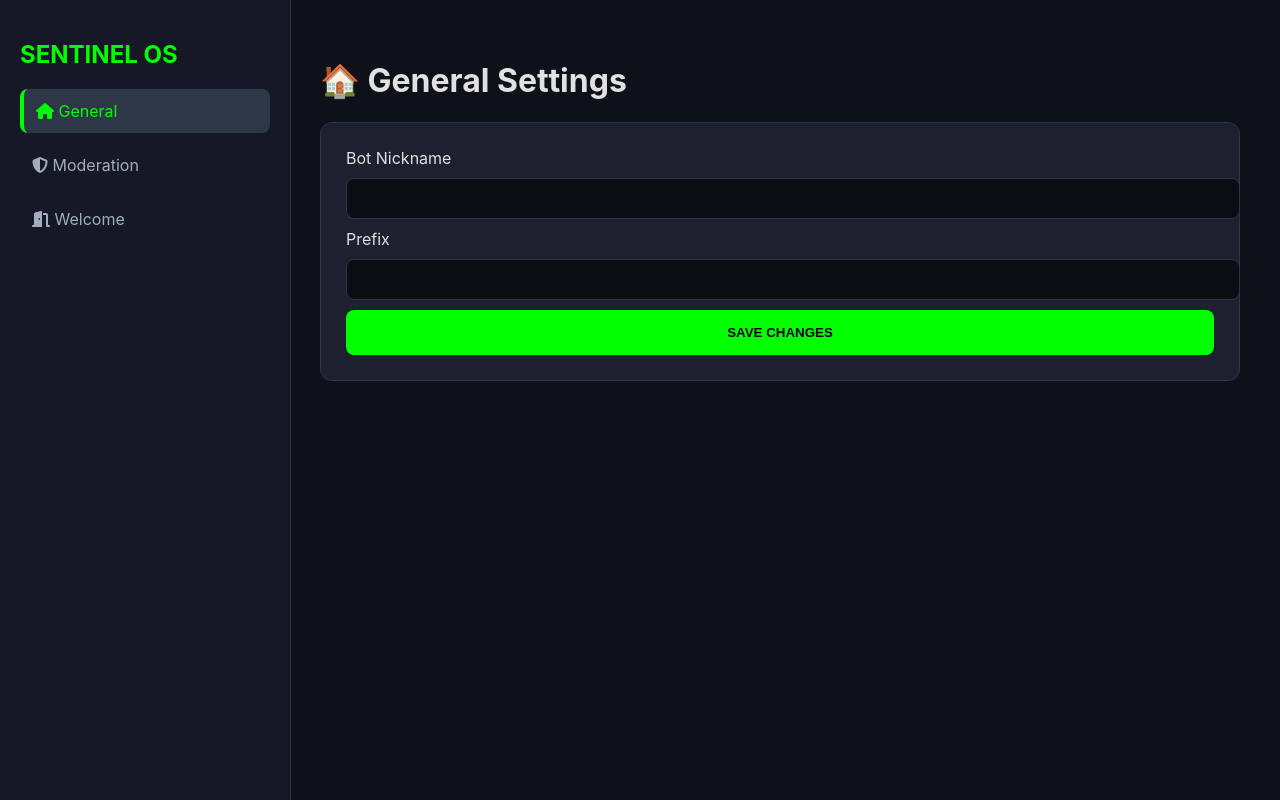
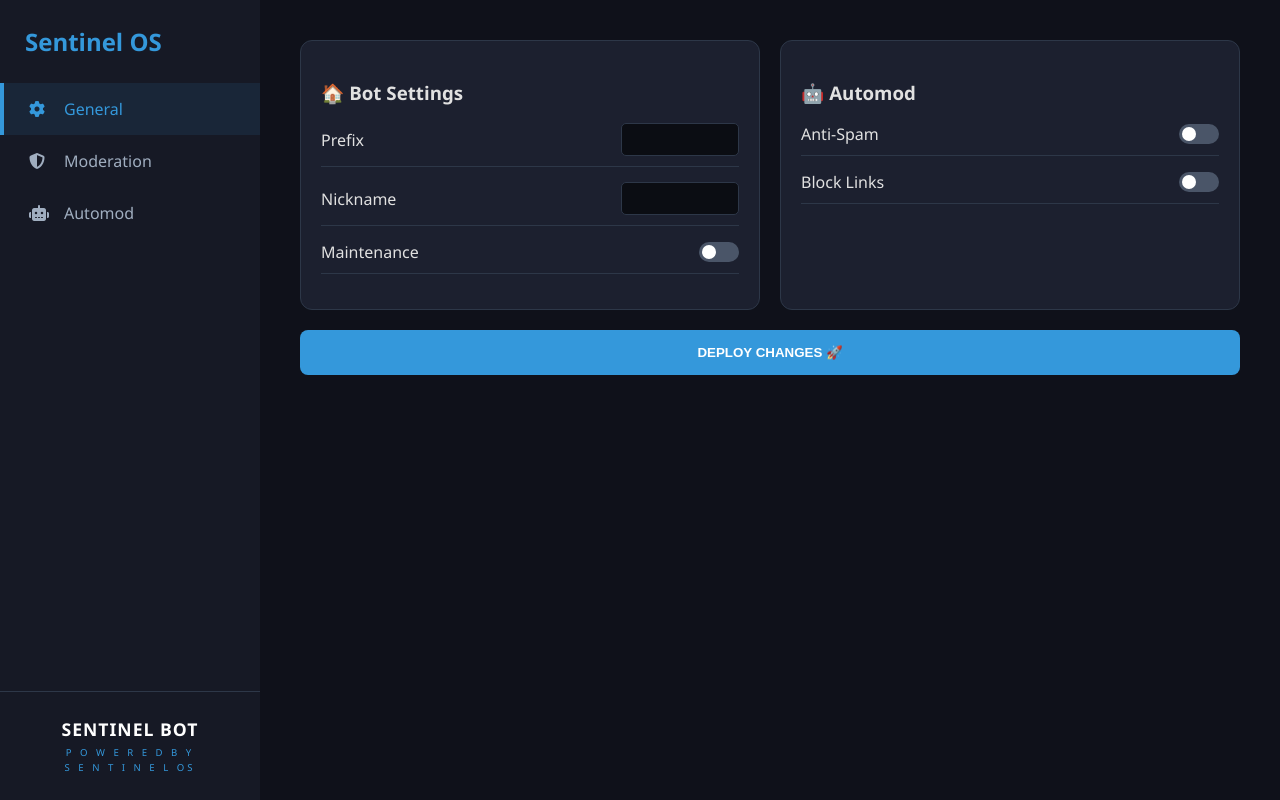
Before and after one commit to aronnachy-cyber/Intindo, a Python web app: template templates/index.html in a window 1280 px wide. Run offline with Jinja, Linux system fonts and the light colour scheme; the template is opened without the code that fills it, so the values that code supplies are empty.

Commit message:
Update index.html

```diff
--- a/templates/index.html
+++ b/templates/index.html
@@ -1,36 +1,78 @@
 <!DOCTYPE html>
 <html lang="en">
 <head>
-    <meta charset="UTF-8"><title>Sentinel OS - General</title>
-    <link rel="stylesheet" href="https://cdnjs.cloudflare.com/ajax/libs/font-awesome/6.4.0/css/all.min.css">
+    <meta charset="UTF-8">
+    <meta name="viewport" content="width=device-width, initial-scale=1.0">
+    <title>Sentinel OS Dashboard</title>
+    <link rel="stylesheet" href="https://cdnjs.cloudflare.com/ajax/libs/font-awesome/6.5.1/css/all.min.css">
     <style>
-        :root { --bg: #0f111a; --sidebar: #161925; --accent: #00ff00; --text: #e1e1e1; --card: #1c202f; }
-        body { background: var(--bg); color: var(--text); font-family: 'Inter', sans-serif; margin: 0; display: flex; }
-        .sidebar { width: 250px; background: var(--sidebar); height: 100vh; padding: 20px; border-right: 1px solid #2d3748; position: fixed; }
-        .nav-item { display: block; padding: 12px; color: #a0aec0; text-decoration: none; border-radius: 8px; margin-bottom: 10px; }
-        .active { background: #2d3748; color: var(--accent); border-left: 4px solid var(--accent); }
-        .main { margin-left: 280px; padding: 40px; flex: 1; }
-        .card { background: var(--card); padding: 25px; border-radius: 12px; border: 1px solid #2d3748; }
-        input { width: 100%; padding: 12px; background: #0b0d13; border: 1px solid #2d3748; color: #fff; border-radius: 8px; margin: 10px 0; }
-        .btn { width: 100%; padding: 15px; background: var(--accent); border: none; border-radius: 8px; font-weight: bold; cursor: pointer; }
+        :root { --bg: #0f111a; --side: #161925; --card: #1c202f; --blue: #3498db; --green: #2ecc71; --text: #e1e1e1; }
+        body { background: var(--bg); color: var(--text); font-family: 'Segoe UI', sans-serif; margin: 0; display: flex; flex-direction: row; min-height: 100vh; }
+
+        .sidebar { width: 260px; background: var(--side); display: flex; flex-direction: column; position: fixed; height: 100vh; transition: 0.3s; }
+        .nav-item { padding: 15px 25px; color: #a0aec0; text-decoration: none; display: flex; align-items: center; border-left: 4px solid transparent; }
+        .nav-item.active { background: rgba(52, 152, 219, 0.1); color: var(--blue); border-left-color: var(--blue); }
+        .nav-item i { margin-right: 15px; width: 20px; }
+
+        .branding { margin-top: auto; padding: 25px; border-top: 1px solid #2d3748; text-align: center; }
+        .bot-name { font-weight: bold; font-size: 1.1rem; letter-spacing: 1px; color: #fff; }
+        .pow { font-size: 0.6rem; color: var(--blue); text-transform: uppercase; letter-spacing: 3px; margin-top: 5px; line-height: 1.5; }
+
+        .main { margin-left: 260px; padding: 40px; width: 100%; transition: 0.3s; }
+        .grid { display: grid; grid-template-columns: repeat(auto-fit, minmax(300px, 1fr)); gap: 20px; }
+        .card { background: var(--card); padding: 20px; border-radius: 12px; border: 1px solid #2d3748; }
+
+        /* Form Styling */
+        .row { display: flex; justify-content: space-between; align-items: center; margin-bottom: 15px; padding-bottom: 10px; border-bottom: 1px solid #2d3748; }
+        input[type="text"] { background: #0b0d13; border: 1px solid #2d3748; color: #fff; padding: 8px; border-radius: 5px; width: 100px; }
+
+        .switch { position: relative; width: 40px; height: 20px; }
+        .switch input { opacity: 0; }
+        .slider { position: absolute; top: 0; left: 0; right: 0; bottom: 0; background: #4a5568; border-radius: 20px; transition: 0.4s; cursor: pointer; }
+        .slider:before { position: absolute; content: ""; height: 14px; width: 14px; left: 3px; bottom: 3px; background: white; border-radius: 50%; transition: 0.4s; }
+        input:checked + .slider { background: var(--green); }
+        input:checked + .slider:before { transform: translateX(20px); }
+
+        .save-btn { width: 100%; padding: 15px; background: var(--blue); border: none; color: #fff; font-weight: bold; border-radius: 8px; cursor: pointer; margin-top: 20px; }
+
+        /* Mobile Fix */
+        @media (max-width: 768px) {
+            body { flex-direction: column; }
+            .sidebar { width: 100%; height: auto; position: relative; }
+            .main { margin-left: 0; padding: 20px; }
+            .grid { grid-template-columns: 1fr; }
+        }
     </style>
 </head>
 <body>
     <div class="sidebar">
-        <h2 style="color: var(--accent);">SENTINEL OS</h2>
-        <a href="/" class="nav-item active"><i class="fas fa-home"></i> General</a>
-        <a href="/moderation" class="nav-item"><i class="fas fa-shield-halved"></i> Moderation</a>
-        <a href="/welcome" class="nav-item"><i class="fas fa-door-open"></i> Welcome</a>
+        <h2 style="padding: 25px; color: var(--blue); margin: 0;">Sentinel OS</h2>
+        <a href="#" class="nav-item active"><i class="fas fa-cog"></i> General</a>
+        <a href="#" class="nav-item"><i class="fas fa-shield-halved"></i> Moderation</a>
+        <a href="#" class="nav-item"><i class="fas fa-robot"></i> Automod</a>
+        <div class="branding">
+            <div class="bot-name">SENTINEL BOT</div>
+            <div class="pow">p o w e r e d  b y <br> s e n t i n e l  OS</div>
+        </div>
     </div>
+
     <div class="main">
-        <h1>🏠 General Settings</h1>
-        <div class="card">
-            <form action="/update" method="POST">
-                <label>Bot Nickname</label><input type="text" name="nickname" value="{{ config.nickname }}">
-                <label>Prefix</label><input type="text" name="prefix" value="{{ config.prefix }}">
-                <button type="submit" class="btn">SAVE CHANGES</button>
-            </form>
-        </div>
+        <form action="/update_settings" method="POST">
+            <div class="grid">
+                <div class="card">
+                    <h3>🏠 Bot Settings</h3>
+                    <div class="row"><span>Prefix</span><input type="text" name="prefix" value="{{ config.prefix }}"></div>
+                    <div class="row"><span>Nickname</span><input type="text" name="nickname" value="{{ config.nickname }}"></div>
+                    <div class="row"><span>Maintenance</span><label class="switch"><input type="checkbox" name="maintenance" value="ON" {% if config.maintenance == 'ON' %}checked{% endif %}><span class="slider"></span></label></div>
+                </div>
+                <div class="card">
+                    <h3>🤖 Automod</h3>
+                    <div class="row"><span>Anti-Spam</span><label class="switch"><input type="checkbox" name="anti_spam" value="ON" {% if config.anti_spam == 'ON' %}checked{% endif %}><span class="slider"></span></label></div>
+                    <div class="row"><span>Block Links</span><label class="switch"><input type="checkbox" name="block_links" value="ON" {% if config.block_links == 'ON' %}checked{% endif %}><span class="slider"></span></label></div>
+                </div>
+            </div>
+            <button type="submit" class="save-btn">DEPLOY CHANGES 🚀</button>
+        </form>
     </div>
 </body>
 </html>
```
